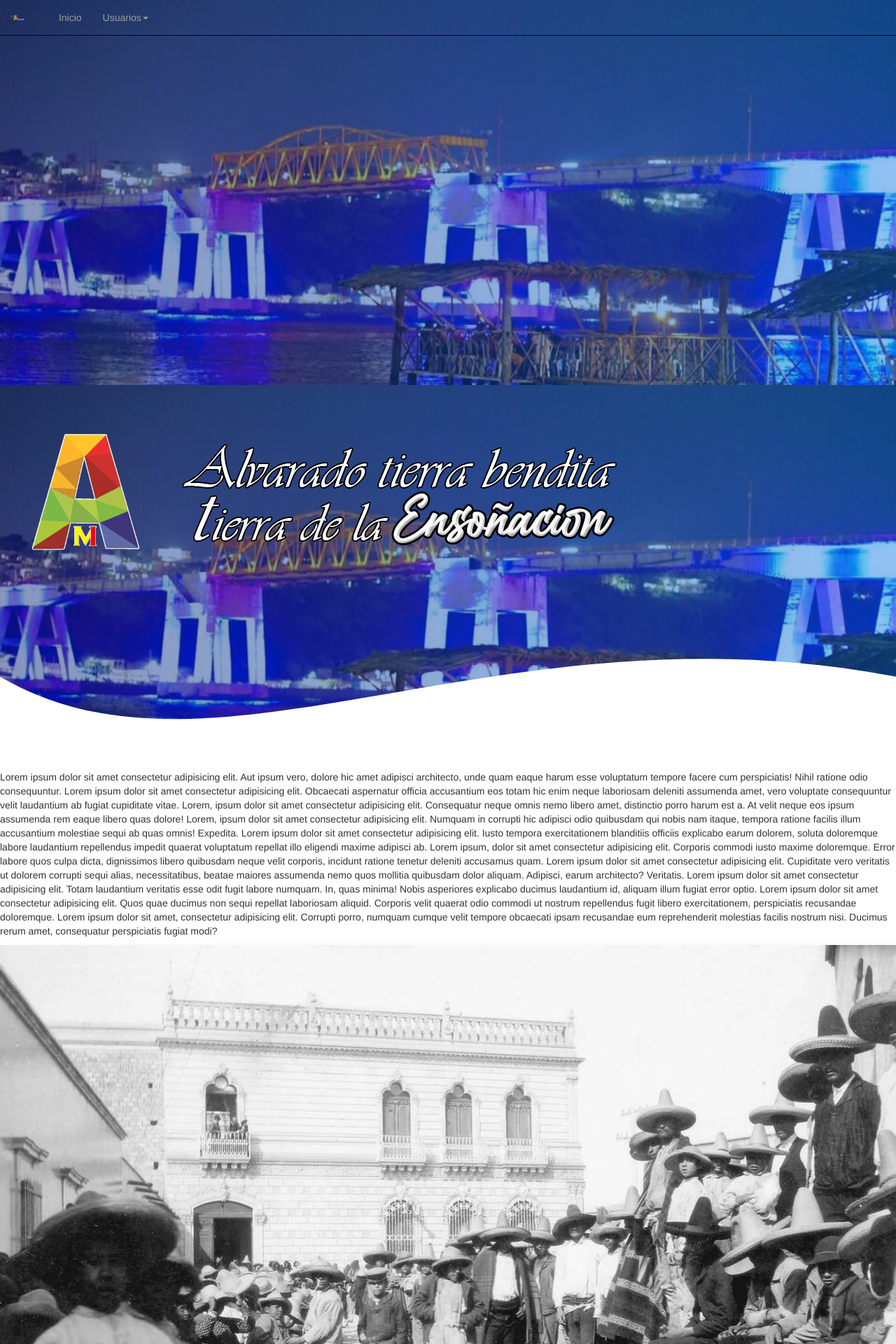
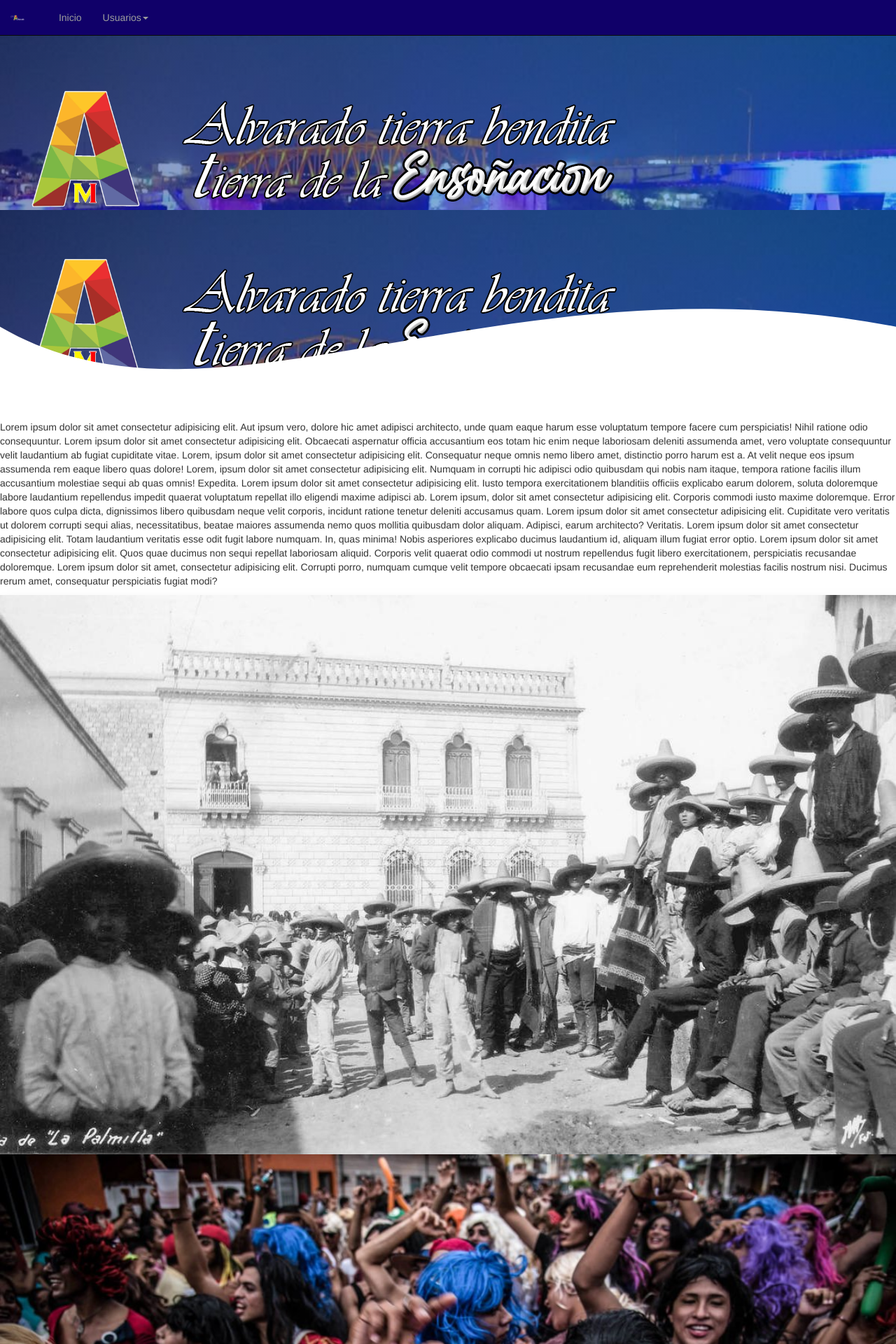
Before and after one commit to Rallul/Alvarayork, a PHP site: page / in a window 1280 px wide; the page is wider, and only the part inside the window is pictured. Shown: the top 1920 px of that part at 70% size. Run offline with PHP 8.4, Linux system fonts and the light colour scheme; some libraries are stand-ins or nearby versions.

Commit message:
Toma los styles metetelos enla cola

```diff
--- a/EncabezadoAdmin.php
+++ b/EncabezadoAdmin.php
@@ -1,5 +1,6 @@
 <!DOCTYPE html>
 <html lang="en" ng-app="app">
+
 <head>
   <meta http-equiv="Content-type" content="text/html; charset=utf-8">
   <meta http-equiv="X-UA-Compatible" content="IE=edge">
@@ -7,15 +8,15 @@
   <title>MiAlvarado</title>
   <!-- Bootstrap -->
   <link rel="icon" type="image/png" href="./img/MiAlvatado.png" />
- <link rel="stylesheet" href="./css/bootstrap.min.css" >
- <link rel="stylesheet" href="./css/margenes.css" >
+  <link rel="stylesheet" href="./css/bootstrap.min.css">
+  <link rel="stylesheet" href="./css/margenes.css">
   <script src="./controlador/jquery.js"></script>
   <script src="./controlador/bootstrap.min.js"></script>
   <script src="./controlador/angular.min.js"></script>
 </head>
 
 <header>
- <nav class="navbar navbar-inverse navbar-fixed-top .bg-transparent" role="navigation">
+  <nav class="navbar navbar-inverse navbar-fixed-top " role="navigation">
     <div class="container-fluid">
       <div class="navbar-header">
         <button type="button" class="navbar-toggle collapsed" data-toggle="collapse" data-target="#myNavbar">
@@ -38,4 +39,12 @@
           </li>
       </div>
   </nav>
+<br>
+<br>
+<br>
+
+
+  <section>
+            <h3 class="slogan" style="color: #ffff; text-align:left;" aling="top"><img class="logo" src="img/Mialvatado.png" height="250px" alt=""> <img class="letras" src="img/AAAAA.png" alt=""></h3>
+        </section>
 </header>
--- a/css/margenes.css
+++ b/css/margenes.css
@@ -7,7 +7,7 @@
 header {
     /* Esto es para el degradado de fondo */
     width: 100%;
-    height: 550px;
+    height: 300px;
     background: #0576e6ad;
     background: -webkit-linear-gradient(to right, #021c7971, #0576e669), url(../img/puente.jpg);
     background: linear-gradient(to right, #021c7975, #0576e670), url(../img/puente.jpg);
@@ -15,7 +15,7 @@ header {
     background-size: cover;
     background-attachment: fixed;
     position: relative;
-    padding-top: 10px;
+     padding-top: 10px;
 }
 
 
@@ -34,7 +34,7 @@ header {
 
 
  nav.navbar {
-    background-color: #0d48a100;
+    background-color: #100069;
 }
 
 /* body { background: #0576e6ad;
@@ -52,13 +52,6 @@ header {
     font-family: 'Franklin Gothic Medium', 'Arial Narrow', Arial, sans-serif;
 }
 
-/* nav */
-
-.navop {
-    box-shadow: 2px 2px 10px rgba(108, 255, 255, 0.699);
-    border-bottom-left-radius: 25px;
-    opacity: 70%;
-}
 
 .bcolor {
     background: rgb(17, 0, 255);
```
Also changed, not shown: AdminUsuarios.php (+41 -20 lines). Lines whose indentation alone changed are shown as unchanged.
